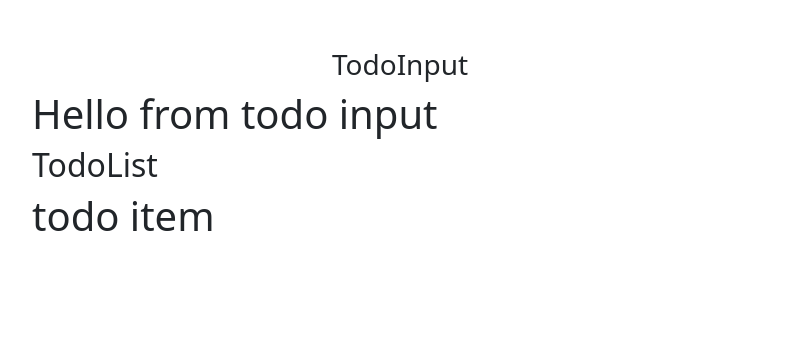
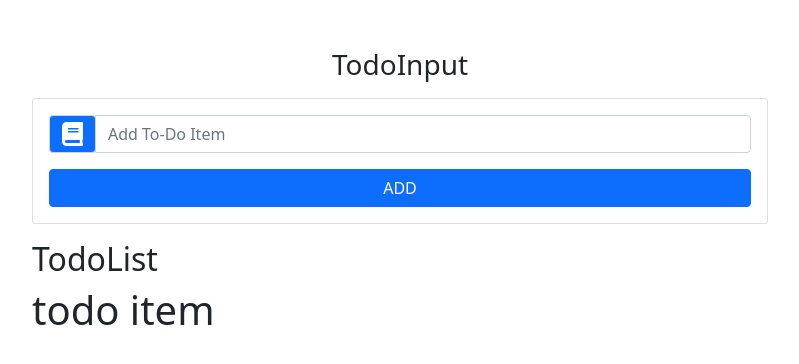
Before and after one commit to JustUzair/react-todo-list, a React (Create React App) app: page / in a window 1280 px wide. Shown: the top 364 px of the page, without its empty margins (240-1039 px from the left). Built offline with nearby package versions, Linux system fonts and the light colour scheme.

Commit message:
updated TodoInput.js component

```diff
--- a/public/index.html
+++ b/public/index.html
@@ -3,6 +3,13 @@
   <head>
     <meta charset="utf-8" />
     <link rel="icon" href="%PUBLIC_URL%/favicon.ico" />
+    <link
+      rel="stylesheet"
+      href="https://cdnjs.cloudflare.com/ajax/libs/font-awesome/5.15.3/css/all.min.css"
+      integrity="sha512-iBBXm8fW90+nuLcSKlbmrPcLa0OT92xO1BIsZ+ywDWZCvqsWgccV3gFoRBv0z+8dLJgyAHIhR35VZc2oM/gI1w=="
+      crossorigin="anonymous"
+      referrerpolicy="no-referrer"
+    />
     <meta name="viewport" content="width=device-width, initial-scale=1" />
     <meta name="theme-color" content="#000000" />
     <meta
--- a/src/components/TodoInput.js
+++ b/src/components/TodoInput.js
@@ -3,6 +3,29 @@ import React, { Component } from "react";
 
 export default class TodoInput extends Component {
   render() {
-    return <h1>Hello from todo input</h1>;
+    const { item, handleChange, handleSubmit, editItem } = this.props;
+    return (
+      <div className="card card-body my-3">
+        <form onSubmit={handleSubmit}>
+          <div className="input-group">
+            <div className="input-group-prepend">
+              <div className="input-group-text bg-primary text-white ">
+                <i className="fas fa-book" style={{ fontSize: "1.5rem" }}></i>
+              </div>
+            </div>
+            <input
+              type="text"
+              className="form-control text-capitalize"
+              placeholder="Add To-Do Item"
+              value={item}
+              onChange={handleChange}
+            />
+          </div>
+          <button className="btn col-12 btn-primary mt-3 text-uppercase">
+            Add
+          </button>
+        </form>
+      </div>
+    );
   }
 }
```
